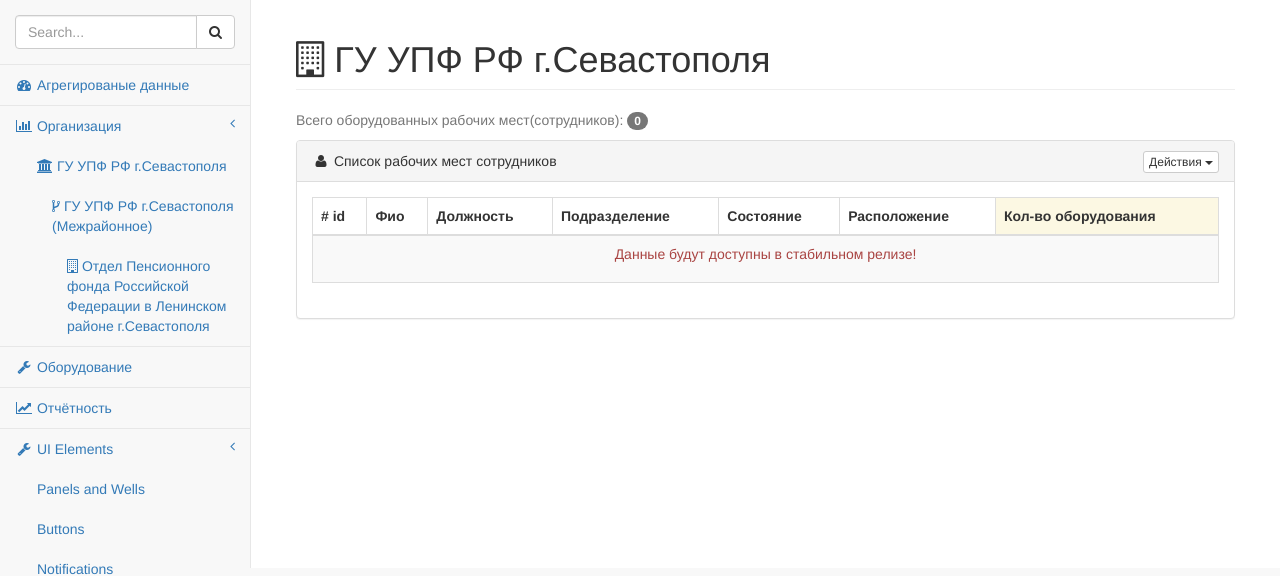
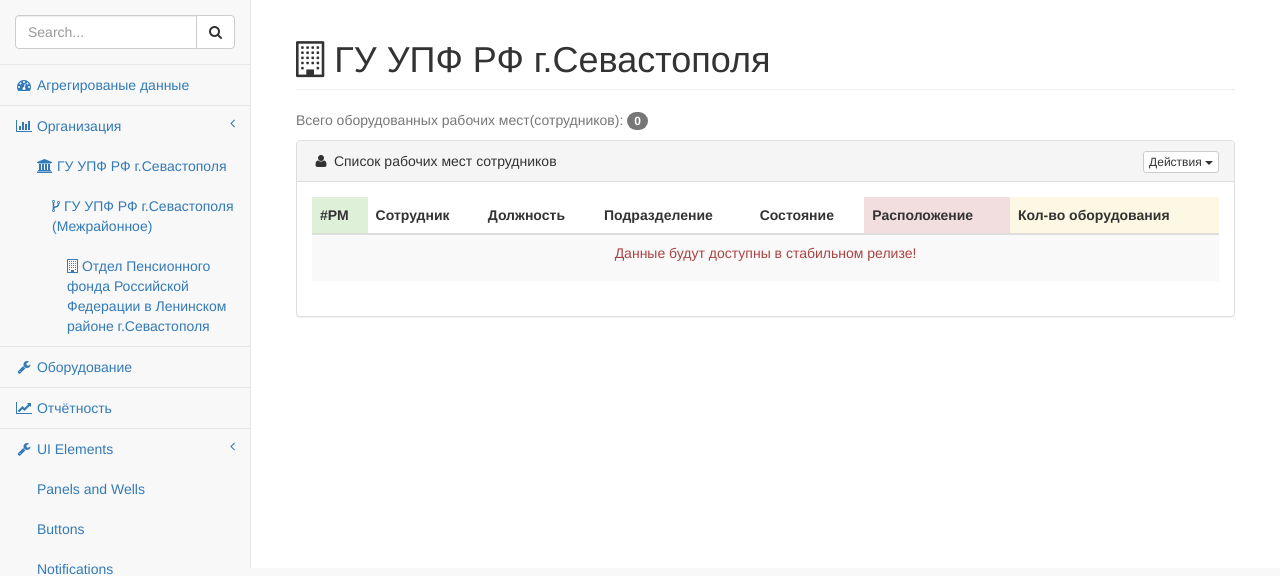
Before and after one commit to ale88andr/inventory, a Django app: page /dashboard/1/employees/ in a window 1280 px wide. Shown: the part 51-627 px from the top of the page. Run offline with Django 3.2, Linux system fonts and the light colour scheme; data comes from the database, SQL or seed files in the repository; some libraries are stand-ins or nearby versions.

Commit message:
[#0026] chore features

```diff
--- a/employee/models/employee.py
+++ b/employee/models/employee.py
@@ -1,14 +1,12 @@
 from django.shortcuts import get_object_or_404
 from django.utils.translation import ugettext as _
 from django.db import models
-
 from employee.models.organisation import Organisation
 from employee.models.location import Location
 from employee.models.departments import Department
 
 
 class Employee(models.Model):
-
     STATES = [
         [True, _('Работает')],
         [False, _('Уволен')]
@@ -47,7 +45,9 @@
         return '%s %s. %s.' % (self.surname, self.firstname[:1], self.middlename[:1])
 
     def info(self):
-        return '%s(%s, %s)' % (self.full_name(), self.organisation.title, self.location.emplacement)
+        return '%s(%s, %s)' % (
+            self.full_name(), self.organisation.title, (self.location.emplacement if self.location else '')
+        )
 
     @staticmethod
     def all():
--- a/employee/templates/employee/partials/_item.html
+++ b/employee/templates/employee/partials/_item.html
@@ -1,6 +1,8 @@
 <div class="panel panel-info" xmlns="http://www.w3.org/1999/html">
     <div class="panel-heading">
-        Бланк инвентаризации сотрудника: <b>{{ view.employee.short_full_name }}</b>
+        <i class="fa fa-columns fa-fw"></i>
+        Бланк инвентаризации сотрудника:
+        <b>{{ view.employee.short_full_name }}</b>
     </div>
     <div class="panel-body">
         <div class="row">
@@ -43,7 +45,6 @@
                 <b>{{ view.employee.location.emplacement }}</b>
             </div>
         </div>
-        <br>
 
         <h4 class="text-center text-muted page-header top-20">Список оборудования закрепленного за сотрудником:</h4>
 
--- a/employee/templates/employee/partials/_list.html
+++ b/employee/templates/employee/partials/_list.html
@@ -26,28 +26,38 @@
         <div class="row">
             <div class="col-lg-12">
                 <div class="table-responsive">
-                    <table class="table table-bordered table-hover table-striped">
+                    <table class="table table-hover table-striped">
                         <thead>
                             <tr>
-                                <th># id</th>
-                                <th>Фио</th>
+                                <th class="success">#РМ</th>
+                                <th><b>Сотрудник</b></th>
                                 <th>Должность</th>
                                 <th>Подразделение</th>
                                 <th>Состояние</th>
-                                <th>Расположение</th>
+                                <th class="danger">Расположение</th>
                                 <th class="warning">Кол-во оборудования</th>
                             </tr>
                         </thead>
                         <tbody>
                             {% for employee in view.employees %}
                                 <tr>
-                                    <td>{{ employee.id }}</td>
-                                    <td><a href="{% url 'employee' employee.id %}">{{ employee.short_full_name }}</a></td>
+                                    <td class="success">
+                                        {{ employee.id }}
+                                    </td>
+                                    <td>
+                                        <a href="{% url 'employee' employee.id %}">
+                                            <b>{{ employee.short_full_name }}</b>
+                                        </a>
+                                    </td>
                                     <td>{{ employee.get_position_display }}</td>
                                     <td>{{ employee.department.title|default:'-----' }}</td>
                                     <td>{{ employee.get_state_display }}</td>
-                                    <td>{{ employee.location.emplacement }}</td>
-                                    <td class="warning">{{ employee.equipment_set.count }}</td>
+                                    <td class="danger">
+                                        {{ employee.location.emplacement }}
+                                    </td>
+                                    <td class="warning">
+                                        <b>{{ employee.equipment_set.count }} ед.</b>
+                                    </td>
                                 </tr>
                             {% empty %}
                                 <td colspan="7">
```
